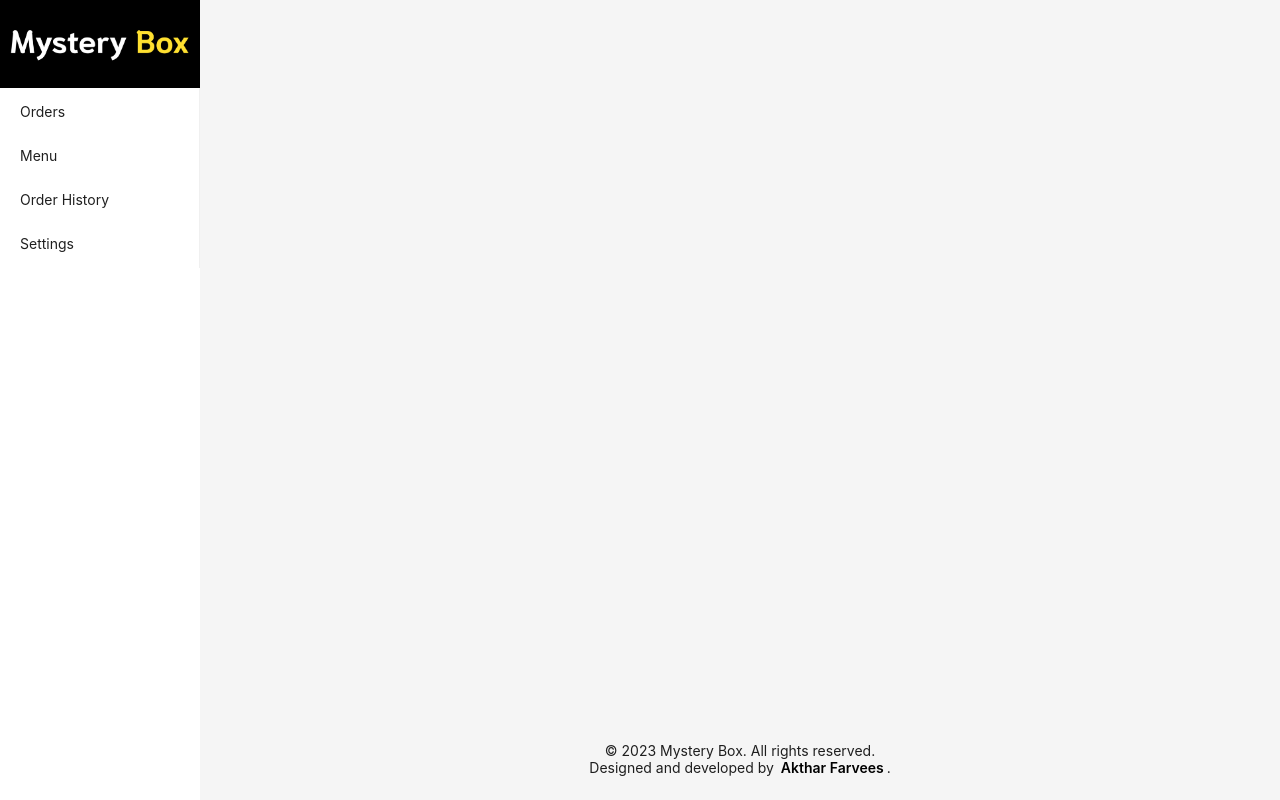
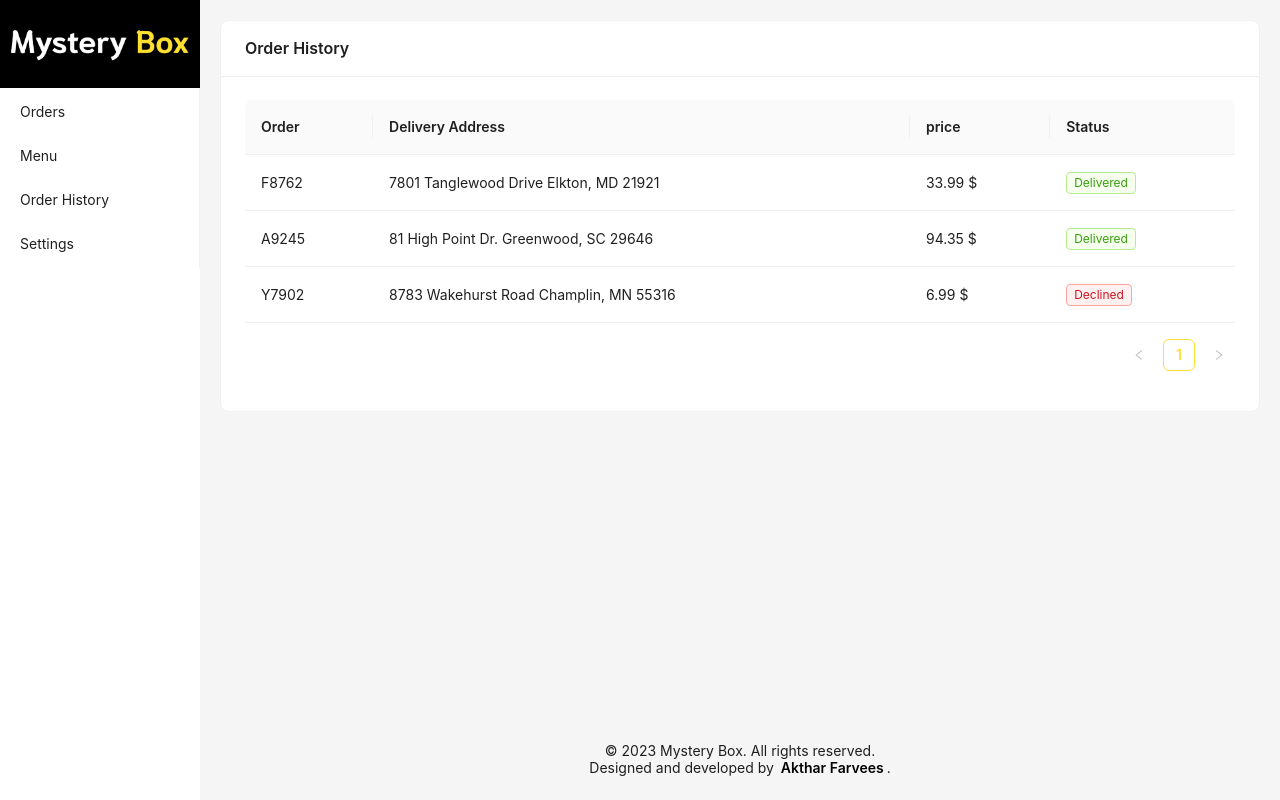
Before and after one commit to Akthar-Farvees/MysteryBoxDash, a React (Create React App) app: page /order-history in a window 1280 px wide. Built offline with nearby package versions, Linux system fonts and the light colour scheme.

Commit message:
Creted OrderHistory Screen

```diff
--- a/src/App.js
+++ b/src/App.js
@@ -1,6 +1,8 @@
 import DetailedOrder from "./modules/DetailedOrder";
 import Orders from "./modules/Orders";
 import RestaurantMenu from '../src/modules/RestaurantMenu/index.js';
+import  CreateMenuItem from '../src/modules/CreateMenuItem/index';
+import  OrderHistory from '../src/modules/OrderHistory/index';
 import { Route, Routes } from "react-router-dom";
 import { Layout, Image, Space } from "antd";
 import imageSrc from './assests/images/MB Logo.png';
@@ -25,6 +27,8 @@ function App() {
             <Route path="" element={<Orders />} />
             <Route path="order/:id" element={<DetailedOrder />} />
             <Route path="menu" element={<RestaurantMenu/>} />
+            <Route path="menu/create" element={<CreateMenuItem/>} />
+            <Route path="order-history" element={<OrderHistory/>} />
           </Routes>
         </Content>
         <Footer style={{ textAlign: 'center'}}>
--- /dev/null
+++ b/src/modules/CreateMenuItem/index.js
@@ -0,0 +1,27 @@
+import React from 'react'
+import { Card, Input, Form, InputNumber, Button } from 'antd'
+
+const { TextArea } = Input;
+const CreateMenuItem = () => {
+    return (
+        <Card title="Create New Item" style={{ margin: 20, }}>
+            <Form layout='vertical' wrapperCol={{ span: 8 }} >
+                <Form.Item label="Dish Name" required>
+                    <Input placeholder='Enter dish name' />
+                </Form.Item>
+                <Form.Item label="Dish Description" required>
+                    <TextArea rows={4} placeholder='Enter dish description' />
+                </Form.Item>
+                <Form.Item label="price ($)" required>
+                    <InputNumber placeholder='Enter dish description' />
+                </Form.Item>
+
+                <Form.Item>
+                    <Button type="primary" htmlType="submit">Submit</Button>
+                </Form.Item>
+            </Form>
+        </Card>
+    )
+}
+
+export default CreateMenuItem
--- /dev/null
+++ b/src/modules/OrderHistory/index.js
@@ -0,0 +1,51 @@
+import React from 'react'
+import { Card, List, Table, Tag } from 'antd';
+import '../../index.css';
+import ordersHistory from '../../assests/data/orders-history.json';
+
+const OrderHistory = () => {
+  const renderOrderStatus = (orderStatus) => {
+
+    if (orderStatus === "Delivered"){
+        return <Tag color={'green'}>{orderStatus}</Tag>
+    }
+    return <Tag color={'red'}>{orderStatus}</Tag>
+  }
+    const dataColumns = [
+      {
+          title: "Order",
+          dataIndex: "orderID",
+          key: "orderID"
+      },
+      {
+          title: "Delivery Address",
+          dataIndex: "deliveryAddress",
+          key: "deliveryAddress"
+      },
+      {
+          title: "price",
+          dataIndex: "price",
+          key: "price",
+          render: (price) => `${price} $`
+      },
+      {
+          title: "Status",
+          dataIndex: "status",
+          key: "status",
+          render: renderOrderStatus,
+      },
+  ]
+
+  return (
+      <Card title={"Order History"} style={{margin: 20,}}>
+          <Table
+          dataSource={ordersHistory}
+          columns={dataColumns}
+          rowKey = "orderID"
+          />
+      </Card>
+
+    )
+}
+
+export default OrderHistory;
```
